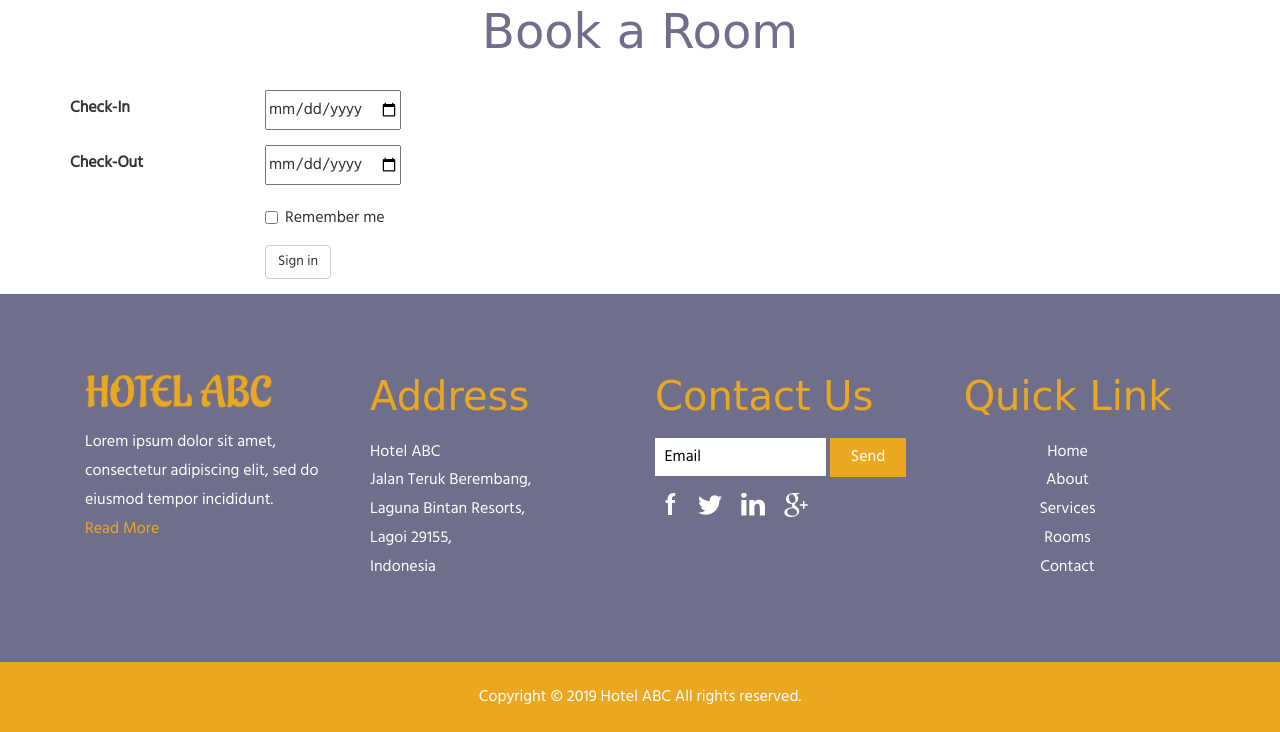
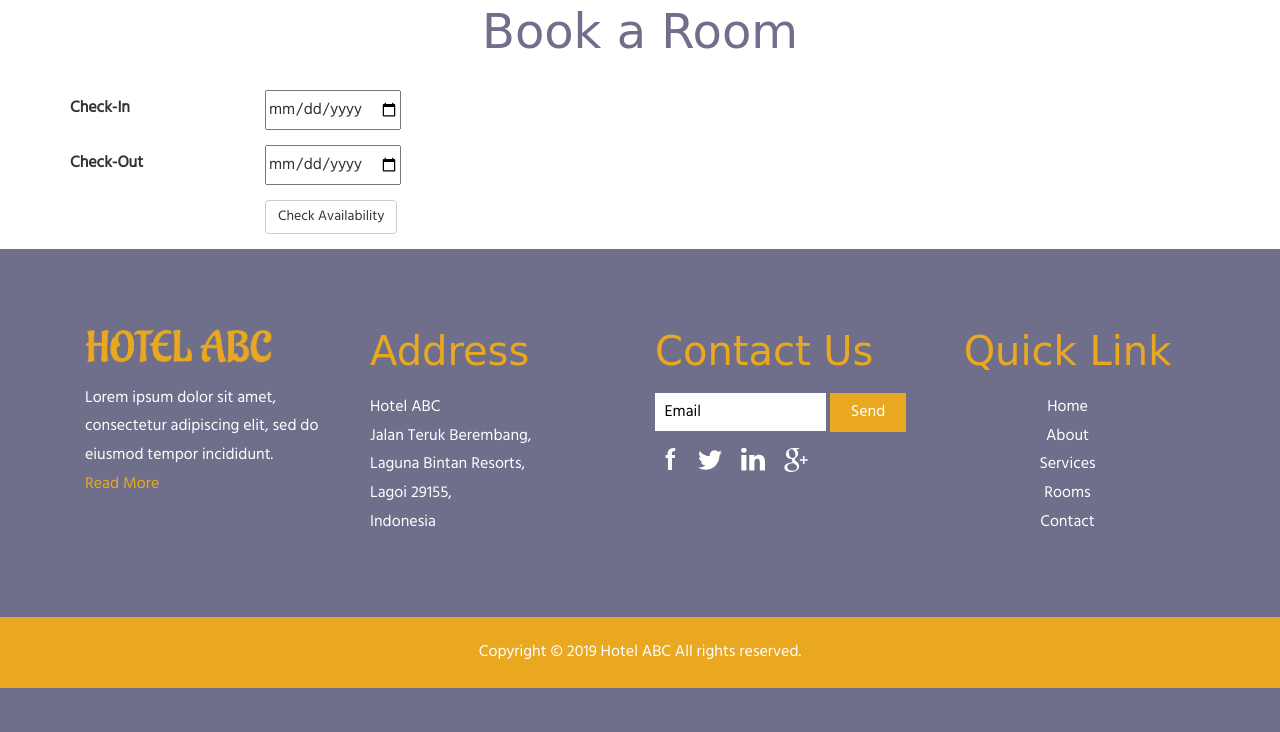
Before and after one commit to RaghuGamesHD/Hotel-ABC-Management, a PHP site: page /front/booking.php in a window 1280 px wide. Shown: the part 138-870 px from the top of the page. After the commit the page ends 826 px from the top, so only its background shows below. Run offline with PHP 8.4, Linux system fonts and the light colour scheme; some libraries are stand-ins or nearby versions; some web fonts are replaced.

Commit message:
check availability bound to function

```diff
--- a/front/booking.php
+++ b/front/booking.php
@@ -27,16 +27,7 @@
       </div>
       <div class="form-group">
         <div class="col-sm-offset-2 col-sm-10">
-          <div class="checkbox">
-            <label>
-              <input type="checkbox"> Remember me </input>
-            </label>
-          </div>
-        </div>
-      </div>
-      <div class="form-group">
-        <div class="col-sm-offset-2 col-sm-10">
-          <button type="submit" class="btn btn-default">Sign in</button>
+          <button type = "button" class="btn btn-default" onclick = "checkAvailability()">Check Availability</button>
         </div>
       </div>
     </form>
--- a/front/includes/head.php
+++ b/front/includes/head.php
@@ -23,3 +23,5 @@
 <script src="js/bootstrap.min.js"></script>
 <!-- calendar picker css -->
 <link href = "css/ui.calendars.picker.css" type = "text/css">
+<!-- page scripts -->
+<script src="js/script.js"></script>
--- /dev/null
+++ b/front/js/script.js
@@ -0,0 +1,3 @@
+function checkAvailability() {
+	alert("Your room is available haha");
+}
```
